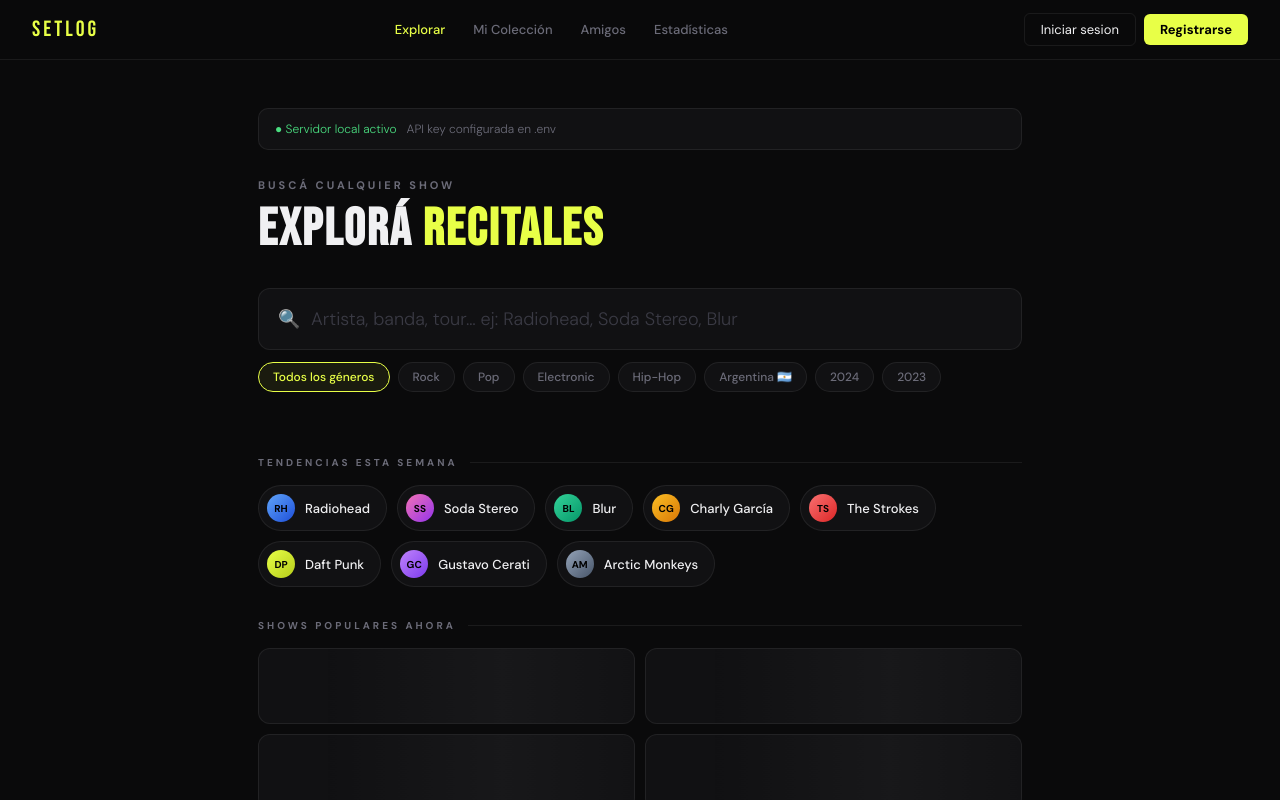
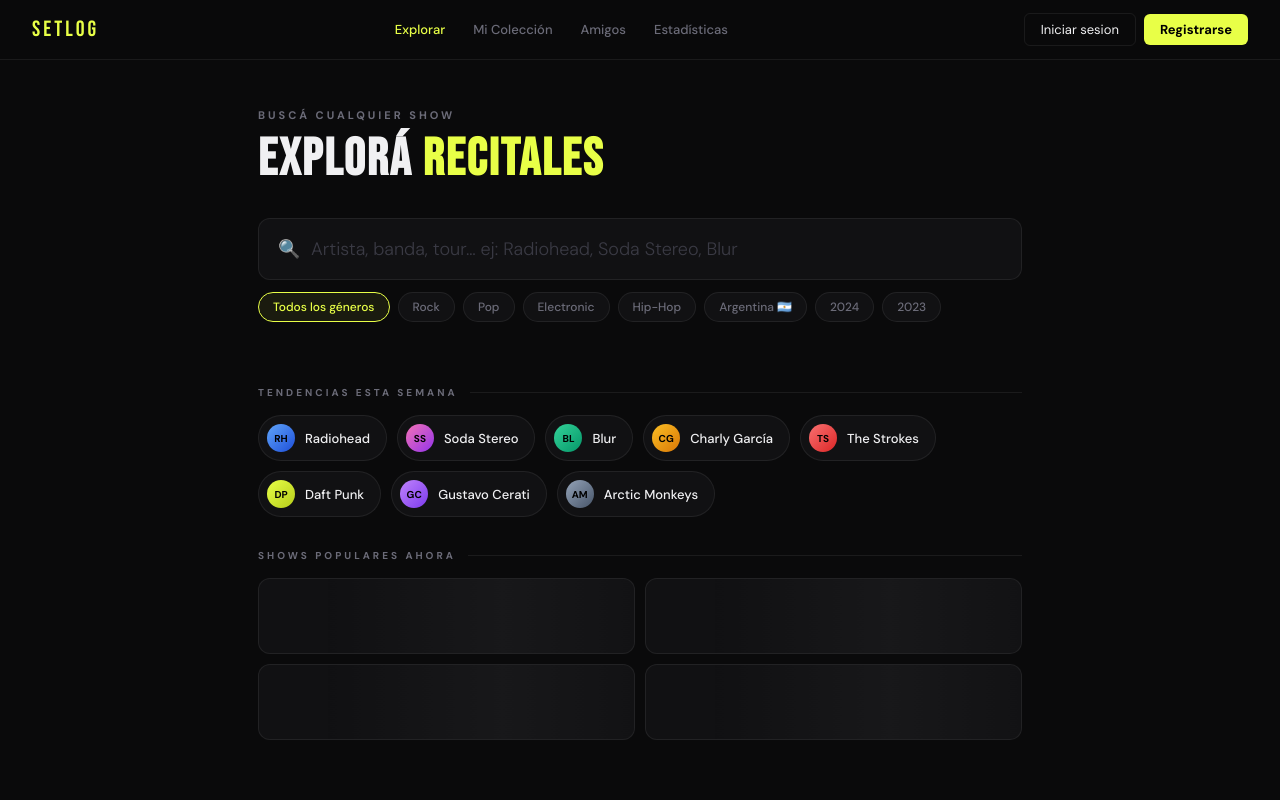
Before and after one commit to md10s/recimusic-, a website: page public/index.html in a window 1280 px wide. Shown: the top 800 px of the page. Drawn offline with nearby package versions, Linux system fonts and the light colour scheme.

Commit message:
sacar banner API

```diff
--- a/public/index.html
+++ b/public/index.html
@@ -1189,15 +1189,6 @@
 <div id="searchScreen" class="search-screen active">
 
   <div class="search-hero">
-    <!-- API KEY BANNER -->
-    <div id="apiBanner" style="
-      background: var(--surface);
-      border: 1px solid var(--border);
-      border-radius: 10px;
-      padding: 12px 16px;
-      margin-bottom: 28px;
-    "></div>
-
     <div class="search-eyebrow">Buscá cualquier show</div>
     <h1 class="search-title">Explorá <span>Recitales</span></h1>
 
@@ -1752,10 +1743,7 @@
   document.getElementById("logModal").addEventListener("click",e=>{if(e.target===e.currentTarget)closeModal();});
   document.getElementById("authModal").addEventListener("click",e=>{if(e.target===e.currentTarget)closeAuthModal();});
 
-  function renderKeyBanner(){const b=document.getElementById("apiBanner");if(!b)return;b.innerHTML="<div style='display:flex;align-items:center;gap:10px;font-size:12px;'><span style='color:#4ade80;'>● Servidor local activo</span><span style='color:var(--text-muted);'>API key configurada en .env</span></div>";}
-
   renderNav();
-  renderKeyBanner();
 </script>
 
 </body>
```
